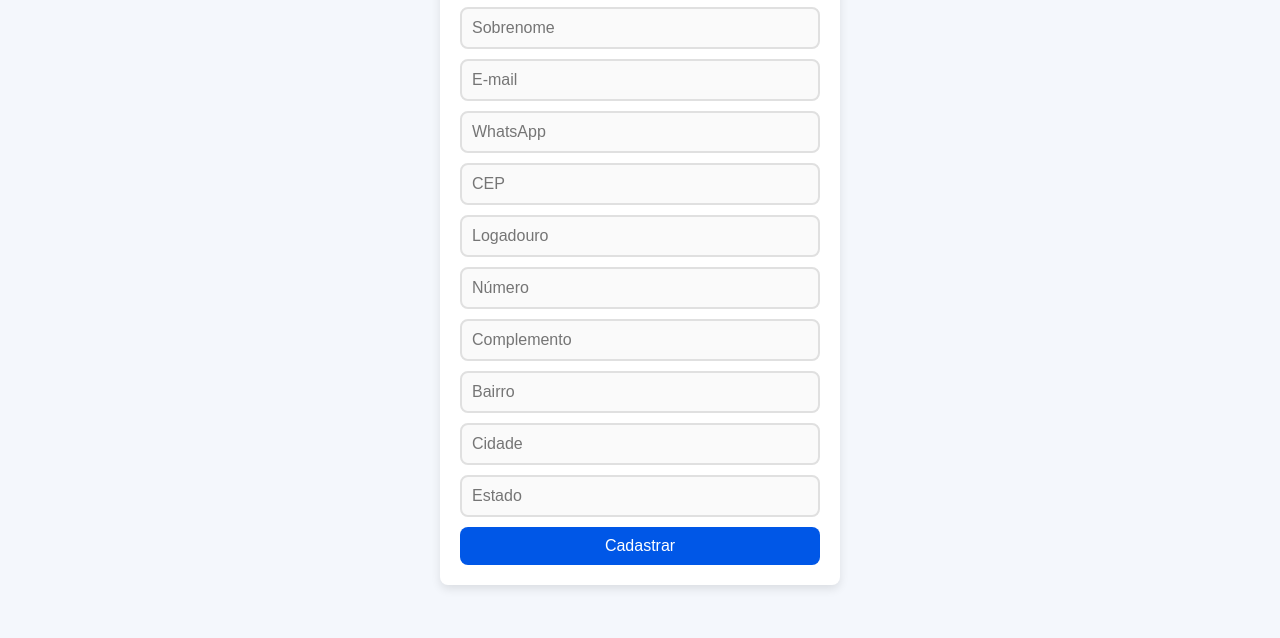
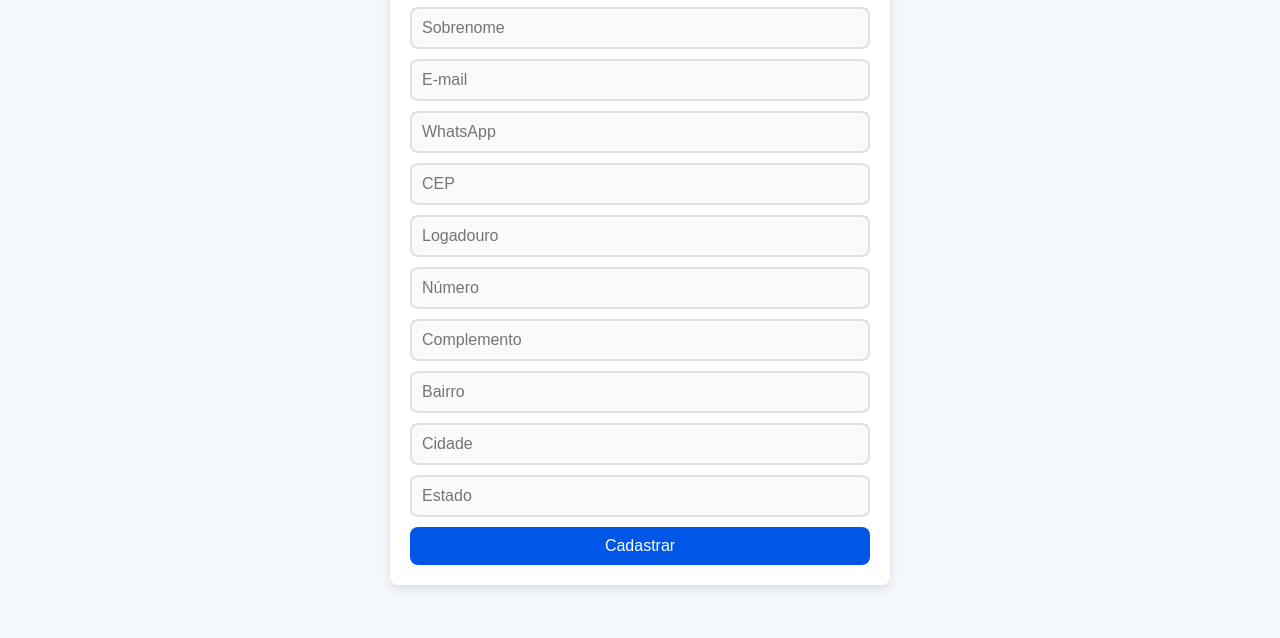
Before and after one commit to JessicaCS95/LifeHappy, a plain HTML site: page index.html in a window 1280 px wide. Shown: the part 362-1000 px from the top of the page. Drawn offline with Linux system fonts and the light colour scheme; a web font is replaced by a local one.

Commit message:
melhorias

```diff
--- a/css/styles.css
+++ b/css/styles.css
@@ -47,7 +47,7 @@ main {
     box-shadow: 0 4px 10px rgba(0, 0, 0, 0.1);
     padding: 2rem;
     width: 100%;
-    max-width: 40rem;
+    max-width: 50rem;
 }
 
 h1 {
@@ -71,7 +71,6 @@ input {
     font-size: 1.6rem;
     color: #333;
     background-color: #fafafa;
-    transition: border-color 0.3s;
 }
 
 input:focus {
```
